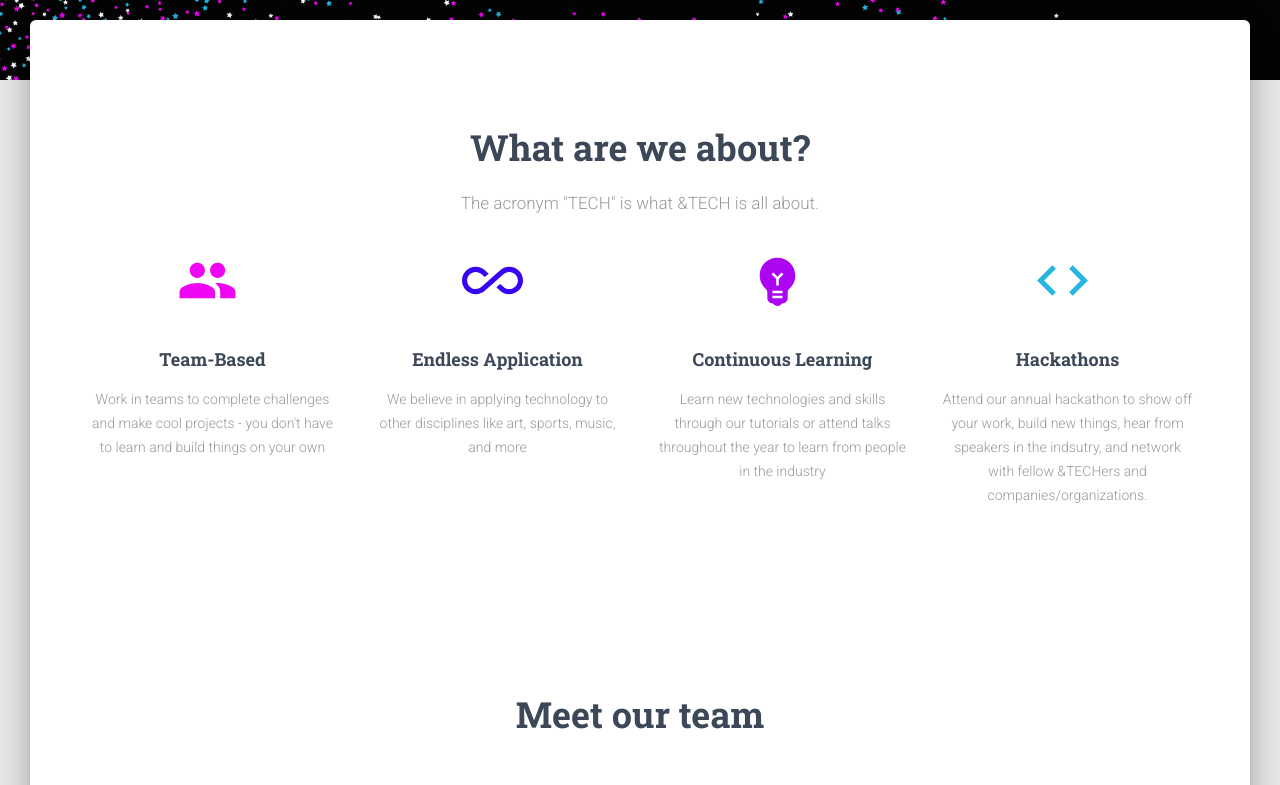
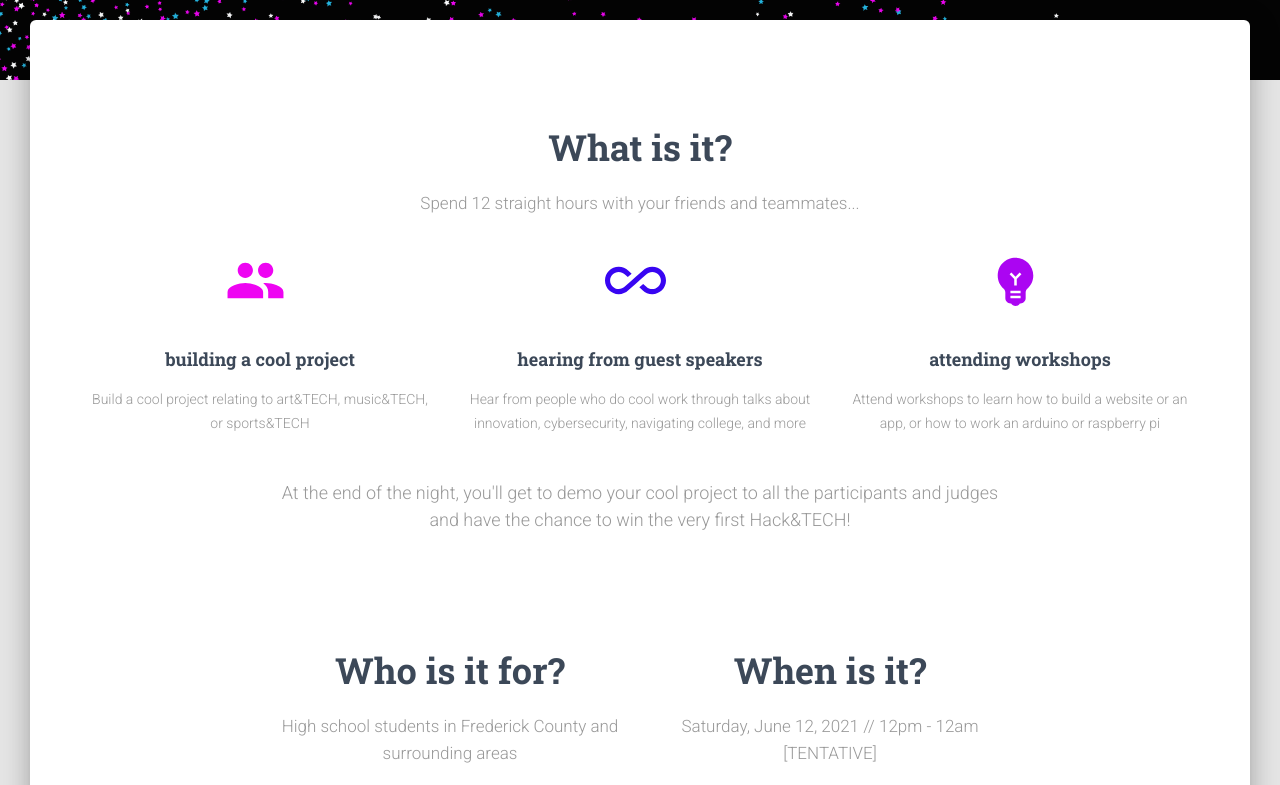
Before and after one commit to kdreyes/andtech-website-frontend, a React (Create React App) app: page /hackandtech in a window 1280 px wide. Shown: the part 640-1425 px from the top of the page. Built offline with nearby package versions, Linux system fonts and the light colour scheme.

Commit message:
created hackandtech page

```diff
--- a/src/components/Header/HeaderLinks.js
+++ b/src/components/Header/HeaderLinks.js
@@ -31,7 +31,7 @@ export default function HeaderLinks(props) {
     <List className={classes.list}>
       <ListItem className={classes.listItem}>
         <Button
-          href="/"
+          href="/hackandtech"
           color="transparent"
           target="_blank"
           className={classes.navLink}
--- a/src/index.js
+++ b/src/index.js
@@ -10,6 +10,7 @@ import Components from "views/Components/Components.js";
 import LandingPage from "views/LandingPage/LandingPage.js";
 import ProfilePage from "views/ProfilePage/ProfilePage.js";
 import LoginPage from "views/LoginPage/LoginPage.js";
+import HackathonPage from "views/HackathonPage/HackathonPage.js";
 
 var hist = createBrowserHistory();
 
@@ -19,6 +20,7 @@ ReactDOM.render(
       <Route path="/landing-page" component={LandingPage} />
       <Route path="/profile-page" component={ProfilePage} />
       <Route path="/login-page" component={LoginPage} />
+      <Route path="/hackandtech" component={HackathonPage} />
       <Route path="/" component={LandingPage} />
     </Switch>
   </Router>,
--- /dev/null
+++ b/src/views/HackathonPage/HackathonPage.js
@@ -0,0 +1,64 @@
+import React from "react";
+// nodejs library that concatenates classes
+import classNames from "classnames";
+// @material-ui/core components
+import { makeStyles } from "@material-ui/core/styles";
+
+// @material-ui/icons
+
+// core components
+import Header from "components/Header/Header.js";
+import Footer from "components/Footer/Footer.js";
+import GridContainer from "components/Grid/GridContainer.js";
+import GridItem from "components/Grid/GridItem.js";
+import HeaderLinks from "components/Header/HeaderLinks.js";
+import Parallax from "components/Parallax/Parallax.js";
+
+import styles from "assets/jss/material-kit-react/views/landingPage.js";
+
+// Sections for this page
+import AboutSection from "./Sections/AboutSection.js";
+
+const dashboardRoutes = [];
+
+const useStyles = makeStyles(styles);
+
+export default function LandingPage(props) {
+  const classes = useStyles();
+  const { ...rest } = props;
+  return (
+    <div>
+      <Header
+        color="transparent"
+        routes={dashboardRoutes}
+        brand="&amp;TECH"
+        rightLinks={<HeaderLinks />}
+        fixed
+        changeColorOnScroll={{
+          height: 400,
+          color: "white"
+        }}
+        {...rest}
+      />
+      <Parallax image={require("assets/img/landing-bg.png")}>
+        <div className={classes.container}>
+          <GridContainer>
+            <GridItem xs={12} sm={12} md={6}>
+              <h1 className={classes.title}>Hack&amp;TECH 2021</h1>
+              <h4>
+                Frederick, MD's very first high school-focused hackathon
+              </h4>
+            </GridItem>
+          </GridContainer>
+        </div>
+      </Parallax>
+      <div className={classNames(classes.main, classes.mainRaised)}>
+        <div className={classes.container}>
+          {/* sections go here */}
+          <AboutSection />
+        </div>
+      </div>
+      <Footer />
+    </div>
+  );
+}
--- /dev/null
+++ b/src/views/HackathonPage/Sections/AboutSection.js
@@ -0,0 +1,87 @@
+import React from "react";
+// @material-ui/core components
+import { makeStyles } from "@material-ui/core/styles";
+
+// @material-ui/icons
+import GroupIcon from '@material-ui/icons/Group';
+import AllInclusiveIcon from '@material-ui/icons/AllInclusive';
+import EmojiObjectsIcon from '@material-ui/icons/EmojiObjects';
+import CodeIcon from '@material-ui/icons/Code';
+// core components
+import GridContainer from "components/Grid/GridContainer.js";
+import GridItem from "components/Grid/GridItem.js";
+import InfoArea from "components/InfoArea/InfoArea.js";
+
+import styles from "assets/jss/material-kit-react/views/landingPageSections/productStyle.js";
+
+const useStyles = makeStyles(styles);
+
+export default function AboutSection() {
+  const classes = useStyles();
+  return (
+    <div className={classes.section}>
+      <GridContainer justify="center">
+        <GridItem xs={12} sm={12} md={8}>
+          <h2 className={classes.title}>What is it?</h2>
+          <h5 className={classes.description}>
+            Spend 12 straight hours with your friends and teammates...
+          </h5>
+        </GridItem>
+      </GridContainer>
+      <div>
+        <GridContainer>
+          <GridItem xs={12} sm={6} md={4}>
+            <InfoArea
+              title="building a cool project"
+              description="Build a cool project relating to art&amp;TECH, music&amp;TECH, or sports&amp;TECH"
+              icon={GroupIcon}
+              iconColor="warning"
+              vertical
+            />
+          </GridItem>
+          <GridItem xs={12} sm={6} md={4}>
+            <InfoArea
+              title="hearing from guest speakers"
+              description="Hear from people who do cool work through talks about innovation, cybersecurity, navigating college, and more"
+              icon={AllInclusiveIcon}
+              iconColor="success"
+              vertical
+            />
+          </GridItem>
+          <GridItem xs={12} sm={6} md={4}>
+            <InfoArea
+              title="attending workshops"
+              description="Attend workshops to learn how to build a website or an app, or how to work an arduino or raspberry pi"
+              icon={EmojiObjectsIcon}
+              iconColor="danger"
+              vertical
+            />
+          </GridItem>
+        </GridContainer>
+      </div>
+      <GridContainer justify="center">
+        <GridItem xs={12} sm={12} md={8}>
+          <br></br>
+          <h4 className={classes.description}>
+            At the end of the night, you'll get to demo your cool project to all the participants
+            and judges and have the chance to win the very first Hack&amp;TECH!
+          </h4>
+        </GridItem>
+      </GridContainer>
+      <GridContainer justify="center" className={classes.section}>
+        <GridItem xs={12} sm={6} md={4}>
+          <h2 className={classes.title}>Who is it for?</h2>
+          <h5 className={classes.description}>
+            High school students in Frederick County and surrounding areas
+          </h5>
+        </GridItem>
+        <GridItem xs={12} sm={6} md={4}>
+          <h2 className={classes.title}>When is it?</h2>
+          <h5 className={classes.description}>
+            Saturday, June 12, 2021 // 12pm - 12am [TENTATIVE]
+          </h5>
+        </GridItem>
+      </GridContainer>
+    </div>
+  );
+}
```
